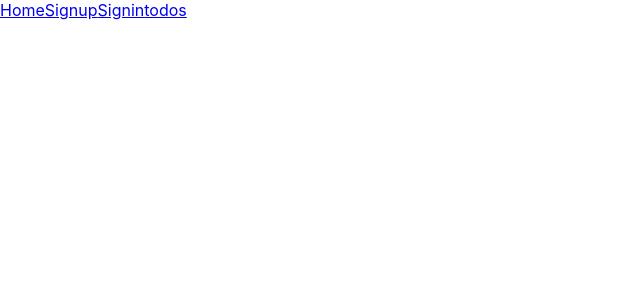
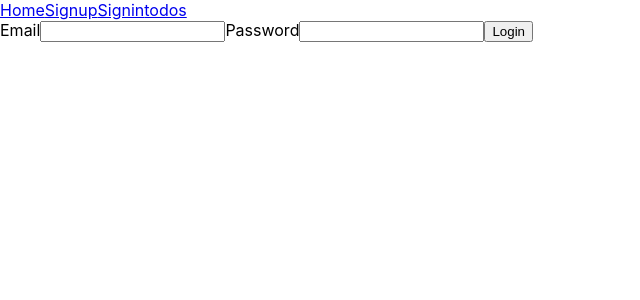
Before and after one commit to MikepdXRider/lab-13-todo-fe, a React (Create React App) app: page /signin in a window 1280 px wide. Shown: the top 300 px of the page, without its empty margins (0-640 px from the left). Built offline with nearby package versions, Linux system fonts and the light colour scheme.

Commit message:
completes signin page/component

```diff
--- a/src/App.js
+++ b/src/App.js
@@ -14,19 +14,19 @@ import Todos from './components/Todos.js'
 import './App.css'
 
 // ✔ Magic string for local state here.
-const TOKEN = 'TOKEN'
+const TOKEN_KEY = 'TOKEN'
 
 export default class App extends Component {
     // ✔ State with token set to retrieve local storage or emtpy string.
     state = {
-      token: localStorage.getItem(TOKEN) || ''
+      token: localStorage.getItem(TOKEN_KEY) || ''
     }
 
 
     // ✔ handleTokenChange method which sets state and localstorage for token. Takes in token.
     handleTokenChange = async token => {
       await this.setState(token);
-      await localStorage.setItem(TOKEN, token)
+      await localStorage.setItem(TOKEN_KEY, token)
     }
 
 
--- a/src/components/Signin.js
+++ b/src/components/Signin.js
@@ -1,28 +1,66 @@
 import React, { Component } from 'react'
+import { signIn } from '../fetch-utils.js'
 
 export default class Signin extends Component {
-    // State with email and password properties.
+    // ✔ State with email and password properties.
+    state = {
+        email: '',
+        password: ''
+    }
 
-    // Async handleEmailChange method which sets state based on input.
+    // ✔ Async handleEmailChange method which sets state based on input.
+    handleEmailChange = async (e) => {
+        await this.setState({email: e.target.value})
+    }
 
-    // Async handlePasswordChange method which sets state based on input.
+    // ✔ Async handlePasswordChange method which sets state based on input.
+    handlePasswordChange = async (e) => {
+        await this.setState({email: e.target.value})
+    }
 
-    // Async Fetch method called on form submit
-    //  - Prevents defaults
-    //  - Creates a userObject from state properties.
-    //  - Calls a fetch-utils function with userObject as arguement. Destructure token from response.
-    //  - Calls callback method from app.js to send the token back to app.js state/local storage.
-    //  - Redirects the user to todos page.
+    // ✔ Async Fetch method called on form submit
+    handleSignup = async (e) => {
+        // ✔  - Prevents defaults
+        e.preventDefault();
+        // ✔  - destructures state and props
+        const { email, password } = this.state;
+        const { handleTokenChange } = this.props;
+        // ✔  - Creates a userObject from state properties.
+        const userObj = {
+            email: email,
+            password: password
+        }
+        // ✔  - Calls a fetch-utils function with userObject as arguement. Destructure token from response.
+        const { token } = signIn(userObj);
+        // ✔  - Calls callback method from app.js to send the token back to app.js state/local storage.
+        handleTokenChange(token);
+        // ✔  - Redirects the user to todos page.
+        this.props.history.push('/todos');
+    }
 
     render() {
+        // ✔ Destructure state
+        const { email, password } = this.state
         return (
             <div>
-                {/* Form here for sign in.
-                    - onSubmit => Calls fetch method */}
-                {/* Inputs
-                    - Values = state
+                {/* ✔ Form here for sign in.
+                    - ✔ onSubmit => Calls fetch method */}
+                <form onSubmit={this.handleSignUp}>
+                {/* ✔ Inputs
+                    - ✔ Values = state
                     - Names?
-                    - onChange => Call associated method */}
+                    - ✔ onChange => Call associated method */}
+                    <label>
+                        Email
+                        <input onChange={this.handleEmailChange} type='email' value={email}/>
+                    </label>
+                    <label>
+                        Password
+                        <input onChange={this.handleEmailChange} type='password' value={password}/>
+                    </label>
+                    {/* ✔ Button to submit */}
+                    <button>Login</button>
+                </form>
             </div>
         )
     }
```
